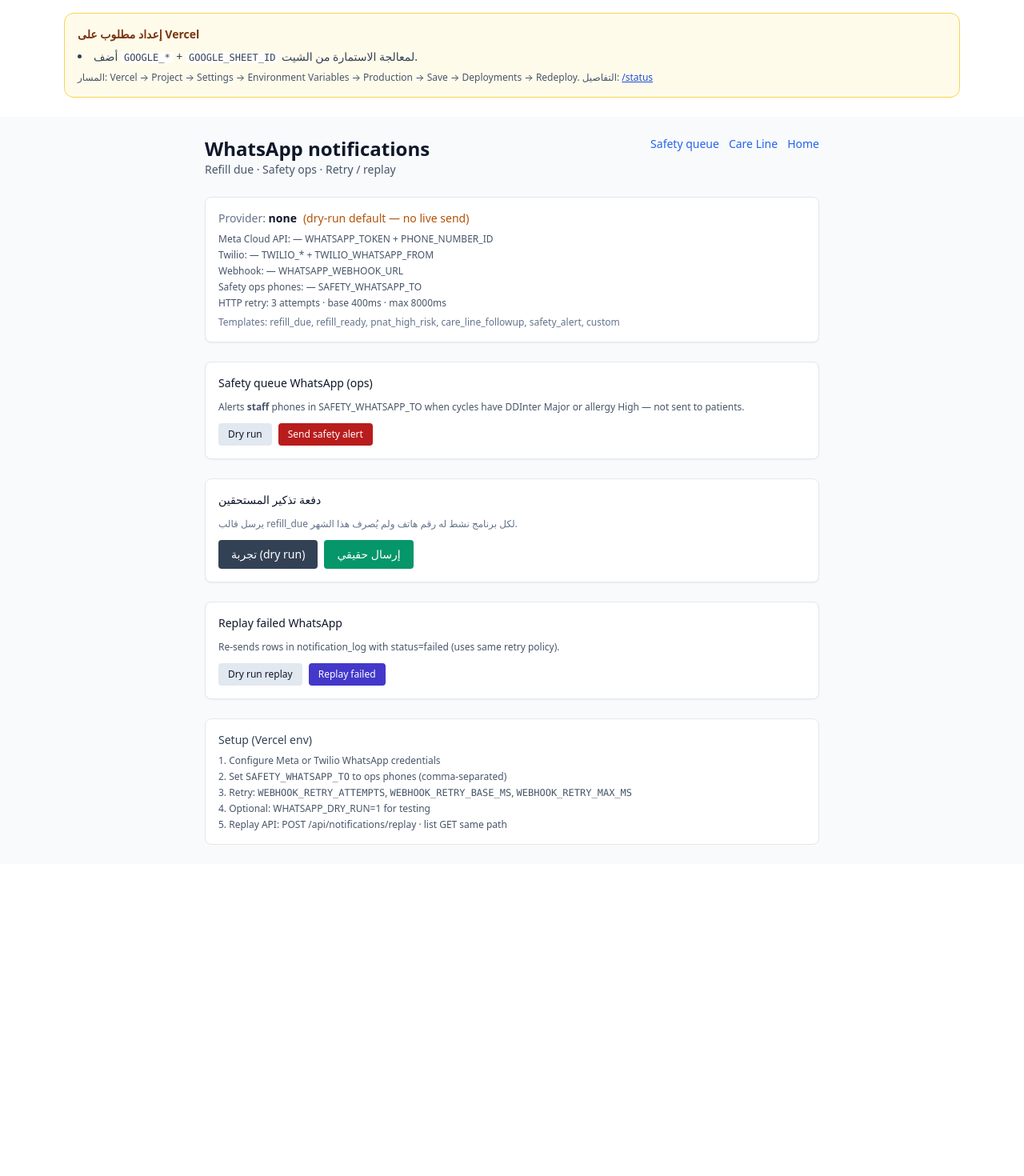
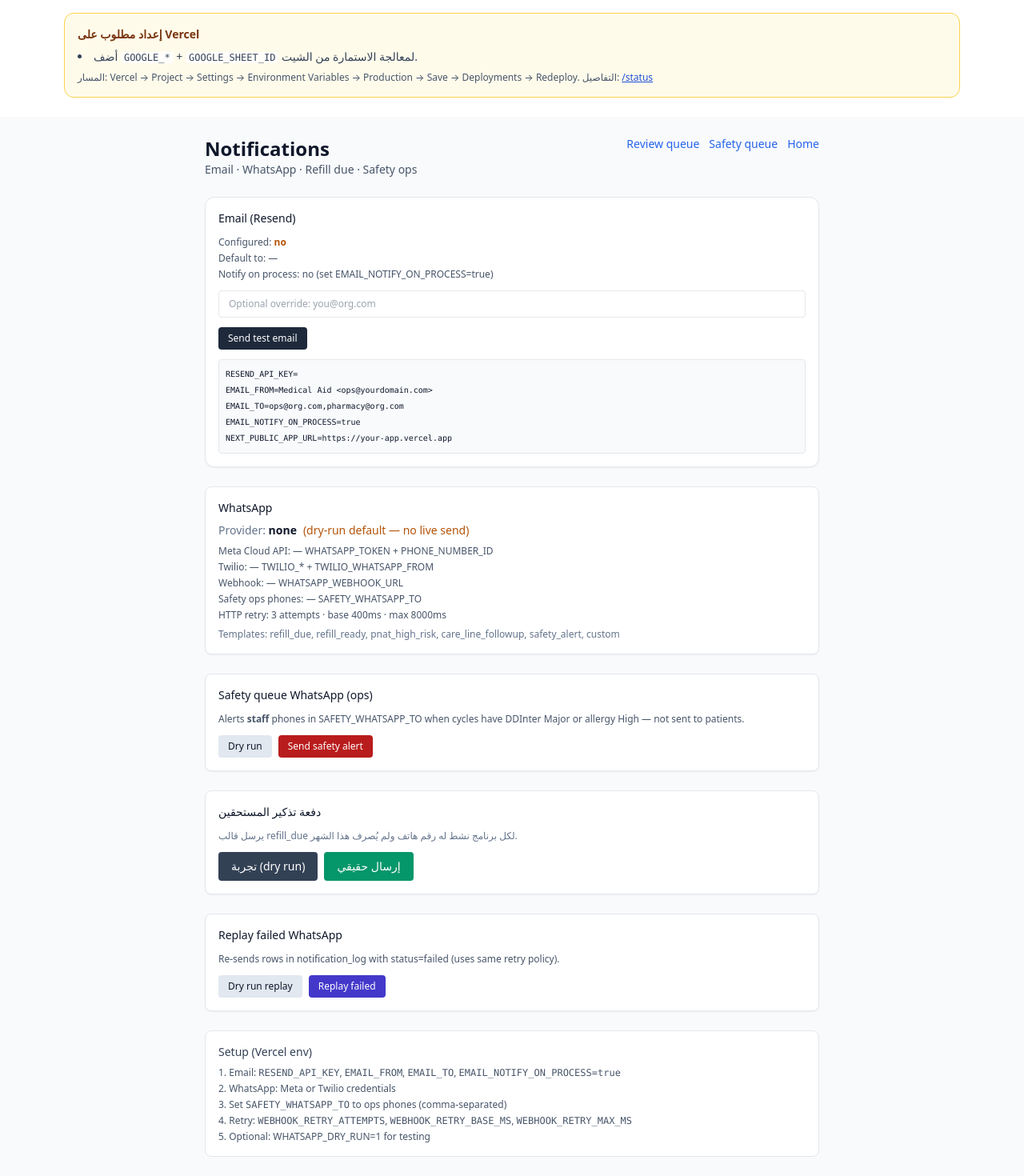
Before and after one commit to ArmaniousESP/medical-aid-automation, a Next.js app: page /notifications in a window 1280 px wide. Shown: the whole page at 80% size. Before the commit the page ends 1080 px from the top, so only its background shows below. Built offline with nearby package versions, Linux system fonts and the light colour scheme; no server answers.

Commit message:
Notifications page: add Email (Resend) panel

```diff
--- a/app/notifications/page.tsx
+++ b/app/notifications/page.tsx
@@ -3,6 +3,7 @@ import { whatsappConfigStatus } from '@/lib/whatsapp';
 import { NotifyDueButton } from './NotifyDueButton';
 import { SafetyAlertButton } from './SafetyAlertButton';
 import { ReplayFailedButton } from './ReplayFailedButton';
+import { EmailPanel } from './EmailPanel';
 
 export const dynamic = 'force-dynamic';
 
@@ -14,17 +15,17 @@ export default function NotificationsPage() {
       <div className="mx-auto max-w-3xl space-y-6">
         <header className="flex flex-wrap justify-between gap-3">
           <div>
-            <h1 className="text-2xl font-semibold">WhatsApp notifications</h1>
+            <h1 className="text-2xl font-semibold">Notifications</h1>
             <p className="text-sm text-slate-600">
-              Refill due · Safety ops · Retry / replay
+              Email · WhatsApp · Refill due · Safety ops
             </p>
           </div>
           <div className="flex gap-3 text-sm">
+            <Link href="/review" className="text-blue-600 hover:underline">
+              Review queue
+            </Link>
             <Link href="/refills/safety" className="text-blue-600 hover:underline">
               Safety queue
-            </Link>
-            <Link href="/care-line" className="text-blue-600 hover:underline">
-              Care Line
             </Link>
             <Link href="/" className="text-blue-600 hover:underline">
               Home
@@ -32,7 +33,10 @@ export default function NotificationsPage() {
           </div>
         </header>
 
+        <EmailPanel />
+
         <div className="rounded-lg border bg-white p-4 shadow-sm space-y-2 text-sm">
+          <p className="font-medium">WhatsApp</p>
           <p>
             <span className="text-slate-500">Provider: </span>
             <strong>{status.mode}</strong>
@@ -68,7 +72,11 @@ export default function NotificationsPage() {
         <div className="rounded-lg border bg-white p-4 text-sm text-slate-700 space-y-2">
           <p className="font-medium">Setup (Vercel env)</p>
           <ol className="list-decimal list-inside text-xs space-y-1 text-slate-600">
-            <li>Configure Meta or Twilio WhatsApp credentials</li>
+            <li>
+              Email: <code>RESEND_API_KEY</code>, <code>EMAIL_FROM</code>, <code>EMAIL_TO</code>,{' '}
+              <code>EMAIL_NOTIFY_ON_PROCESS=true</code>
+            </li>
+            <li>WhatsApp: Meta or Twilio credentials</li>
             <li>
               Set <code>SAFETY_WHATSAPP_TO</code> to ops phones (comma-separated)
             </li>
@@ -77,9 +85,6 @@ export default function NotificationsPage() {
               <code>WEBHOOK_RETRY_BASE_MS</code>, <code>WEBHOOK_RETRY_MAX_MS</code>
             </li>
             <li>Optional: WHATSAPP_DRY_RUN=1 for testing</li>
-            <li>
-              Replay API: POST /api/notifications/replay · list GET same path
-            </li>
           </ol>
         </div>
       </div>
```
